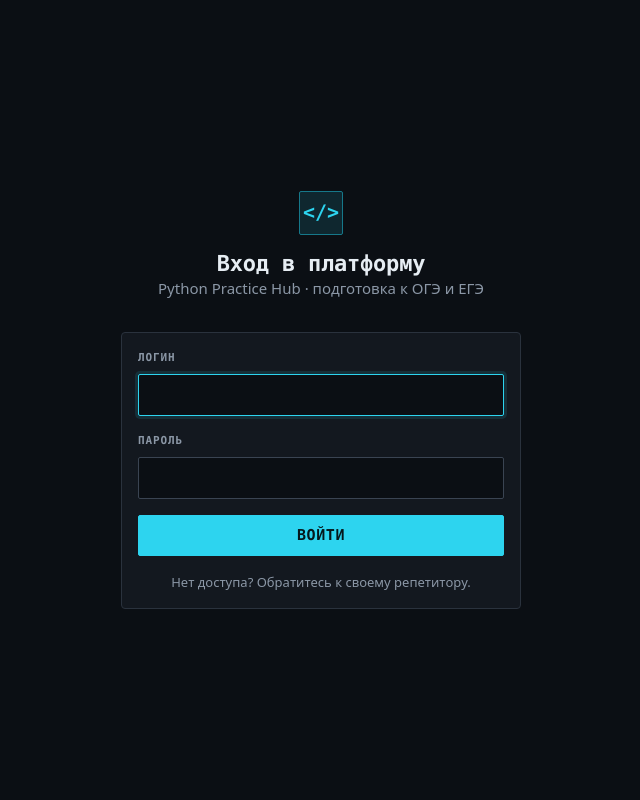
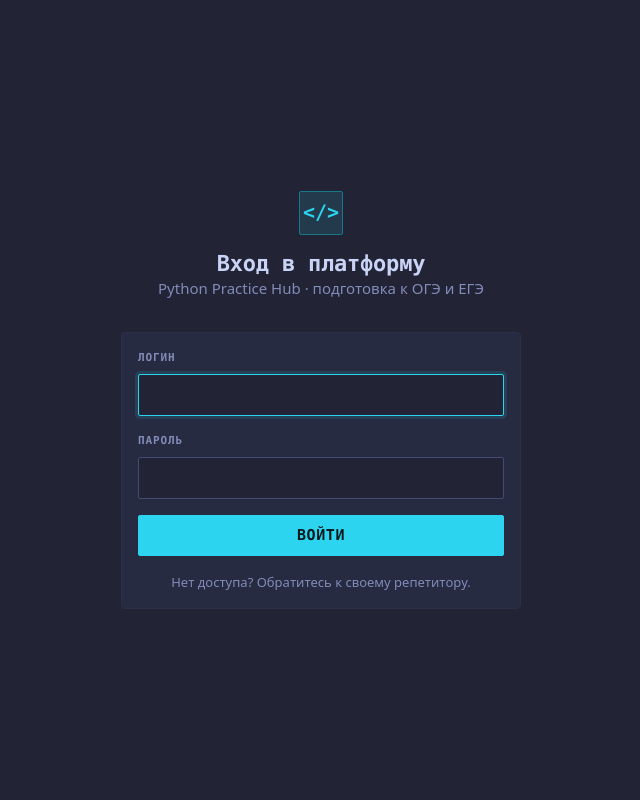
Before and after one commit to meteopavel/Python_Practice_Hub, a FastAPI app: page /login in a window 1280 px wide. Shown: the whole page, without its empty margins (319-959 px from the left). Run offline with FastAPI, Linux system fonts and the light colour scheme.

Commit message:
style: перекрасить палитру в Moonlight (тёмно-синий фон вместо чёрного), акцент не тронут

```diff
--- a/webapp/static/styles.css
+++ b/webapp/static/styles.css
@@ -12,24 +12,27 @@
 :root {
   color-scheme: dark;
 
-  /* --- Приборный грунт: тёмный стенд с координатной сеткой */
-  --c-bg:           #0B0F14;  /* фон-стенд (bench dark)             */
-  --c-surface:      #13181F;  /* панель (один тон вверх)            */
-  --c-surface-2:    #1B2129;  /* поднятая поверхность / hover       */
-  --c-surface-3:    #232A33;  /* ещё выше / активный элемент         */
+  /* --- Приборный грунт: палитра Moonlight (Material Theme UI для JetBrains,
+     тема автора Mallowigi, порт Tokyo Night Moon) — тёмно-синий, а не
+     чёрный, стенд. Акцент (--c-signal*) сознательно НЕ тронут — это
+     единственное, что попросили оставить как есть. */
+  --c-bg:           #222436;  /* фон-стенд (bench dark)             */
+  --c-surface:      #262B41;  /* панель (один тон вверх)            */
+  --c-surface-2:    #2F334D;  /* поднятая поверхность / hover       */
+  --c-surface-3:    #363C5C;  /* ещё выше / активный элемент         */
 
-  /* --- Сетка: структурный грунт */
+  /* --- Сетка: структурный грунт (завязана на --c-signal, не трогаем) */
   --grid-minor:     rgba(45, 212, 239, 0.04);  /* тонкие линии сетки  */
   --grid-major:     rgba(45, 212, 239, 0.07);  /* крупные линии сетки  */
 
   /* --- Hairline-линии (1px по сетке, тихие) */
-  --c-border:       #2A323D;
-  --c-border-strong: #3A4452;
+  --c-border:       #2B2F47;
+  --c-border-strong: #444A73;
 
   /* --- Текст */
-  --c-text:         #E6EDF3;  /* основной ~16:1 на --c-bg              */
-  --c-text-muted:   #8B97A6;  /* вторичный ~6:1 на --c-bg              */
-  --c-text-faint:   #5A6675;  /* подписи, плейсхолдеры                 */
+  --c-text:         #C8D3F5;  /* Moonlight foreground                  */
+  --c-text-muted:   #828BB8;  /* Moonlight disabledText                */
+  --c-text-faint:   #6A7396;  /* подписи, плейсхолдеры                 */
 
   /* --- Сигнал: единственный электрический акцент (осциллограф/CRT) */
   --c-signal:        #2DD4EF;  /* акцент «установка активна»           */
@@ -45,26 +48,27 @@
   --c-primary-hover: #54DEF5;
   --c-primary-soft:  rgba(45, 212, 239, 0.12);
 
-  /* --- Семантика: показания прибора (функция, не настроение) */
-  --c-pass:        #3FB950;  /* тест прошёл — терминальный зелёный    */
-  --c-pass-bg:     rgba(63, 185, 80, 0.10);
-  --c-pass-border: rgba(63, 185, 80, 0.30);
-  --c-pass-solid:  #3FB950;
+  /* --- Семантика: показания прибора (функция, не настроение) —
+     Moonlight green/red/orange */
+  --c-pass:        #C3E88D;  /* тест прошёл                            */
+  --c-pass-bg:     rgba(195, 232, 141, 0.10);
+  --c-pass-border: rgba(195, 232, 141, 0.30);
+  --c-pass-solid:  #C3E88D;
 
-  --c-fail:        #F85149;  /* тест упал — терминальный красный      */
-  --c-fail-bg:     rgba(248, 81, 73, 0.10);
-  --c-fail-border: rgba(248, 81, 73, 0.32);
-  --c-fail-solid:  #F85149;
+  --c-fail:        #FF757F;  /* тест упал                              */
+  --c-fail-bg:     rgba(255, 117, 127, 0.10);
+  --c-fail-border: rgba(255, 117, 127, 0.32);
+  --c-fail-solid:  #FF757F;
 
-  --c-warn:        #D29922;  /* вычисляется — янтарный               */
-  --c-warn-bg:     rgba(210, 153, 34, 0.10);
-  --c-warn-border: rgba(210, 153, 34, 0.30);
+  --c-warn:        #FF9668;  /* вычисляется                            */
+  --c-warn-bg:     rgba(255, 150, 104, 0.10);
+  --c-warn-border: rgba(255, 150, 104, 0.30);
 
   /* --- Блок кода: всегда тёмный «экран прибора» (чуть глубже стенда) */
-  --c-code-bg:     #070A0E;
-  --c-code-text:   #E6EDF3;
-  --c-code-border: #1F2630;
-  --c-code-gutter: #5A6675;
+  --c-code-bg:     #1A1C2C;
+  --c-code-text:   #C8D3F5;
+  --c-code-border: #2B2F47;
+  --c-code-gutter: #7E8EDA;
 
   /* --- Типографика: моно — голос прибора, sans — беглое чтение */
   --font-mono: "JetBrains Mono", ui-monospace, "SF Mono", "Cascadia Code", Menlo, Consolas, "Liberation Mono", monospace;
```
Also changed, not shown: webapp/static/codemirror.bundle.js.
